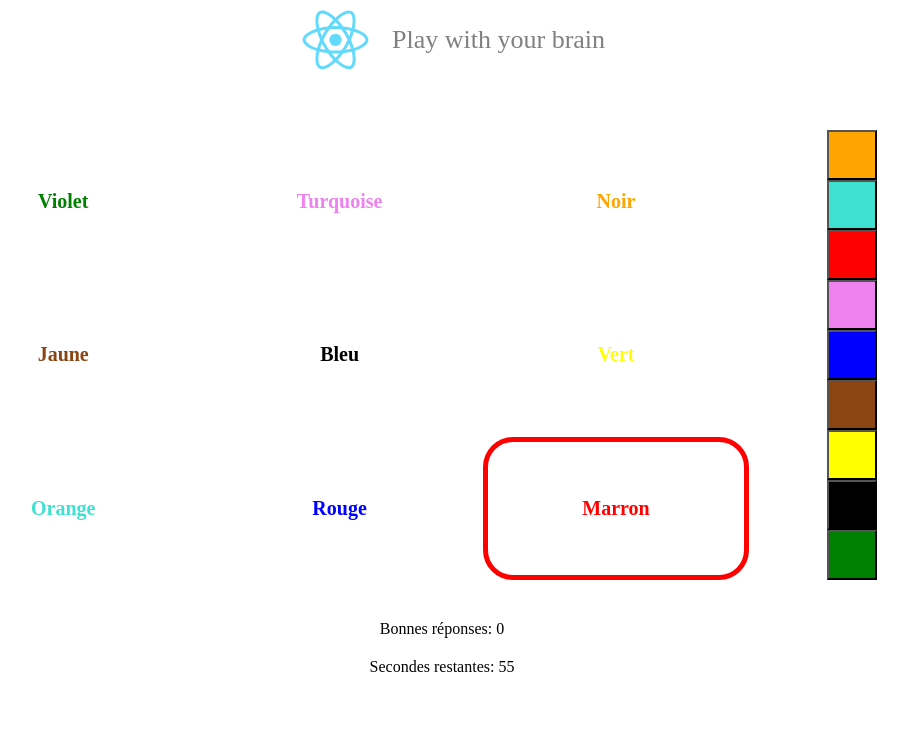
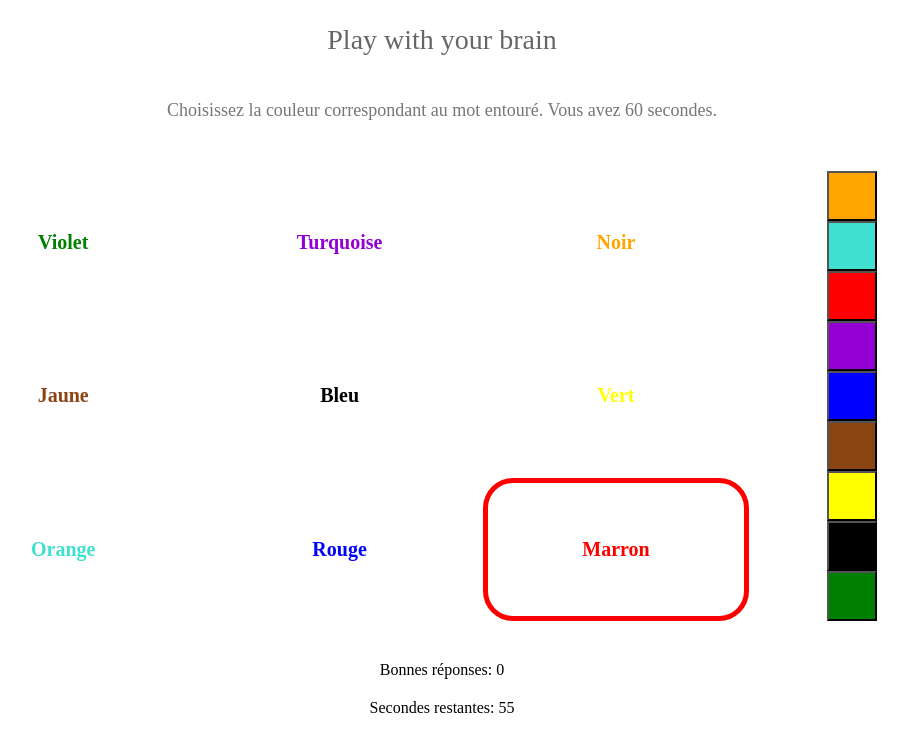
Before and after one commit to LydiePluvinage/brain-game, a React (Create React App) app: page / in a window 1280 px wide. Shown: the top 752 px of the page, without its empty margins (198-1106 px from the left). Built offline with nearby package versions, Linux system fonts and the light colour scheme.

Commit message:
new violet color. added description for the game

```diff
--- a/package.json
+++ b/package.json
@@ -2,7 +2,7 @@
   "name": "brain-game",
   "version": "0.1.0",
   "private": true,
-  "homepage": "https://lydiepluvinage.github.io/brain-game/",
+  "homepage": "https://lydiepluvinage.github.io/brain-game",
   "dependencies": {
     "@testing-library/jest-dom": "^5.14.1",
     "@testing-library/react": "^11.2.7",
@@ -18,7 +18,7 @@
     "test": "react-scripts test",
     "eject": "react-scripts eject",
     "predeploy": "npm run build",
-    "deploy": "gh-pages -d build"
+    "deploy": "gh-pages -b main -d build"
   },
   "eslintConfig": {
     "extends": [
--- a/src/App.css
+++ b/src/App.css
@@ -6,17 +6,17 @@
   align-items: center;
 }
 
-.App-logo {
+.App__Logo {
   height: 10vh;
   pointer-events: none;
 }
 
-.App-header {
+.App__Header {
   min-height: 10vh;
   display: flex;
   align-items: center;
   justify-content: center;
-  font-size: calc(10px + 2vmin);
-  color: #808080;
+  font-size: calc(12px + 2vmin);
+  color: #666666;
   margin-bottom: 20px;
 }
--- a/src/App.js
+++ b/src/App.js
@@ -5,12 +5,10 @@ import BrainGame from './Game';
 const App = () => {
   // App Component
   // Displays header and BrainGame component
+  // <img src={logo} className="App__Logo" alt="logo" />
   return (
     <div className="App">
-      <header className="App-header">
-        <img src={logo} className="App-logo" alt="logo" />
-        Play with your brain
-      </header>
+      <header className="App__Header">Play with your brain</header>
       <BrainGame />
     </div>
   );
--- a/src/Game.css
+++ b/src/Game.css
@@ -39,16 +39,22 @@
   justify-content: center;
 }
 
-.answers,
-.timer {
+.Game__Answers,
+.Game__Timer {
   color: black;
   font-size: 16px;
   padding: 10px;
 }
 
-.Game-Over {
+.Game__Over {
   font-size: 250%;
   font-weight: bold;
   margin: 15px;
   color: blue;
 }
+
+.Game__Description {
+  font-size: 18px;
+  margin-bottom: 20px;
+  color: #777676;
+}
--- a/src/Game.js
+++ b/src/Game.js
@@ -85,6 +85,10 @@ const BrainGame = () => {
 
   return (
     <>
+      <div className="Game__Description">
+        Choisissez la couleur correspondant au mot entouré. Vous avez 60
+        secondes.
+      </div>
       {gameOver === true ? (
         <PlayAgain score={correctAnswers} onClick={() => startNewGame} />
       ) : (
@@ -96,8 +100,8 @@ const BrainGame = () => {
             colors={colorsList}
             words={wordsList}
           />
-          <div className="answers">Bonnes réponses: {correctAnswers}</div>
-          <div className="timer">Secondes restantes: {secondsLeft}</div>
+          <div className="Game__Answers">Bonnes réponses: {correctAnswers}</div>
+          <div className="Game__Timer">Secondes restantes: {secondsLeft}</div>
         </>
       )}
     </>
@@ -135,7 +139,7 @@ const Game = (props) => {
 // play again button, when timer is over
 const PlayAgain = (props) => (
   <>
-    <div className="Game-Over">{'Votre score est de ' + props.score}</div>
+    <div className="Game__Over">{'Votre score est de ' + props.score}</div>
     <button onClick={props.onClick(true)}>Rejouez</button>
   </>
 );
@@ -173,7 +177,7 @@ const Colors = {
   Bleu: 'blue',
   Noir: 'black',
   Orange: 'orange',
-  Violet: 'violet',
+  Violet: 'darkviolet',
   Marron: 'saddlebrown',
   Turquoise: 'turquoise',
 };
```
